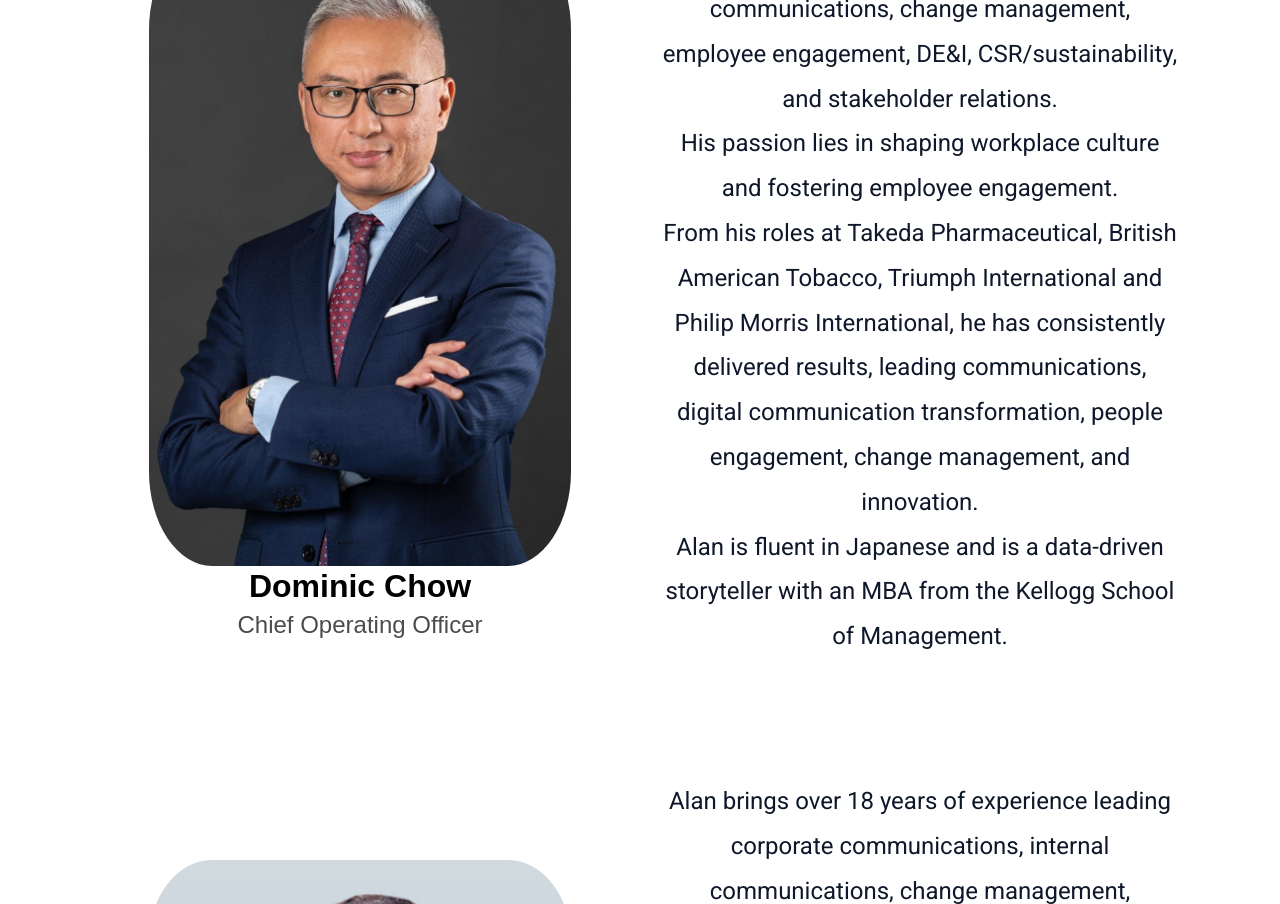
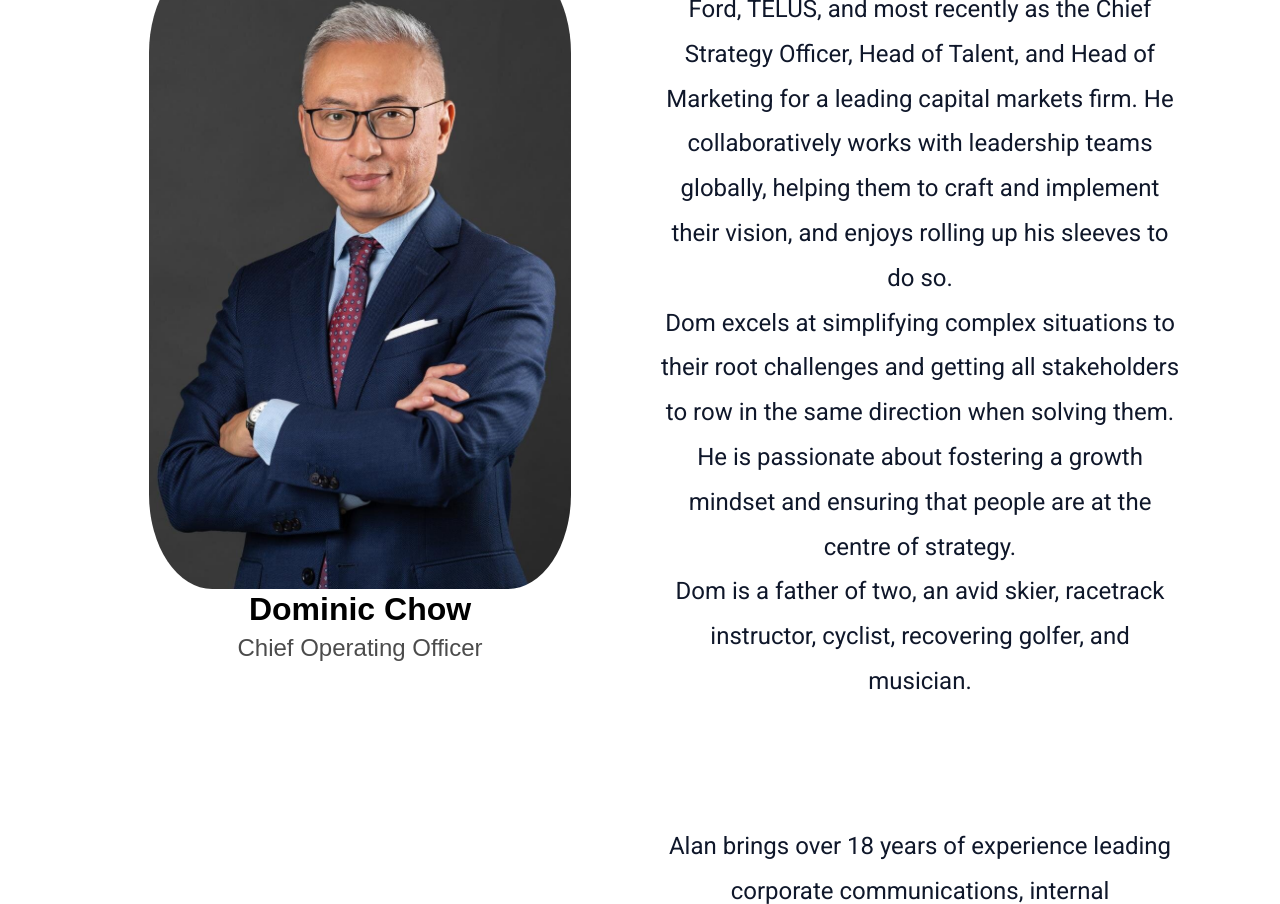
Before and after one commit to ranajithreddy11/mBolden, a React (Create React App) app in the folder frontend/: page /about in a window 1280 px wide. Shown: the part 2020-2924 px from the top of the page. Built offline with nearby package versions, Linux system fonts and the light colour scheme; a web font is replaced by a local one.

Commit message:
complete aboutpage

```diff
--- a/frontend/src/pages/About.js
+++ b/frontend/src/pages/About.js
@@ -201,10 +201,20 @@ const About = () => {
                 <div className="container3-card2">
 
                     <div className="container3-description">
-                        <p>Alan brings over 18 years of experience leading corporate communications, internal communications, change management, employee engagement, DE&I, CSR/sustainability, and stakeholder relations.</p>
-                        <p> His passion lies in shaping workplace culture and fostering employee engagement. </p>
-                        <p>  From his roles at Takeda Pharmaceutical, British American Tobacco, Triumph International and Philip Morris International, he has consistently delivered results, leading communications, digital communication transformation, people engagement, change management, and innovation.</p>
-                        <p>Alan is fluent in Japanese and is a data-driven storyteller with an MBA from the Kellogg School of Management.</p>
+                        <p>Dom is a business strategist and people & culture leader with experience at Deloitte, BMO, Ford, TELUS, and most recently as the Chief Strategy Officer, Head of Talent, and Head of Marketing for a leading capital markets firm. He collaboratively works with leadership teams globally, helping them to craft and implement their vision, and enjoys rolling up his sleeves to do so. </p>
+                        <p> Dom excels at simplifying complex situations to their root challenges and getting all stakeholders to row in the same direction when solving them. </p>
+                        <p> He is passionate about fostering a growth mindset and ensuring that people are at the centre of strategy. </p>
+                        <p>Dom is a father of two, an avid skier, racetrack instructor, cyclist, recovering golfer, and musician.</p>
+
+
+
+
+
+
+
+
+
+
                     </div>
                 </div>
             </div>
```
